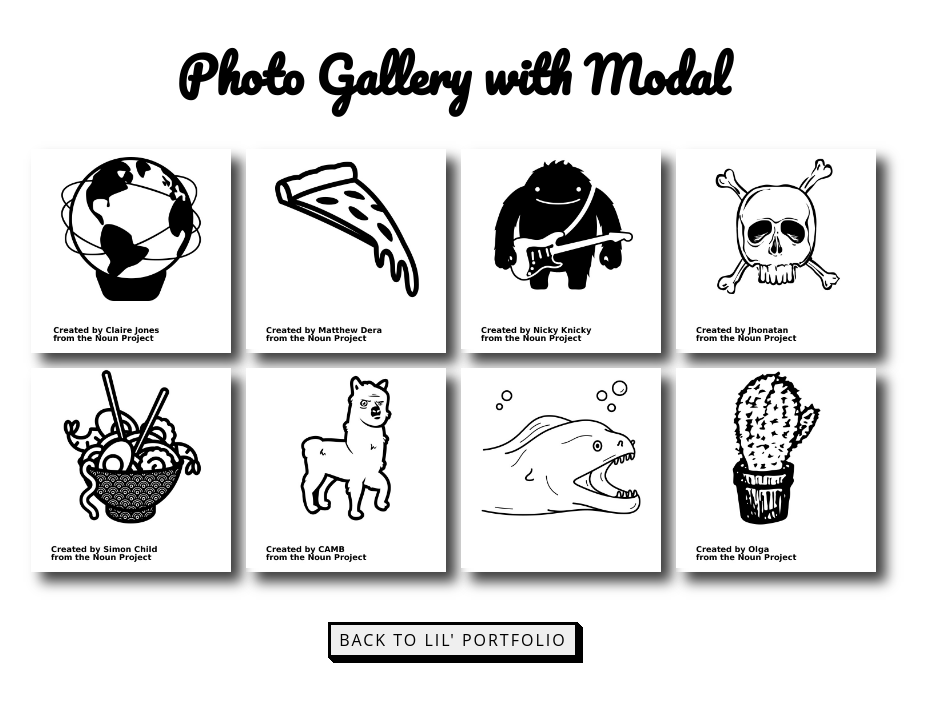
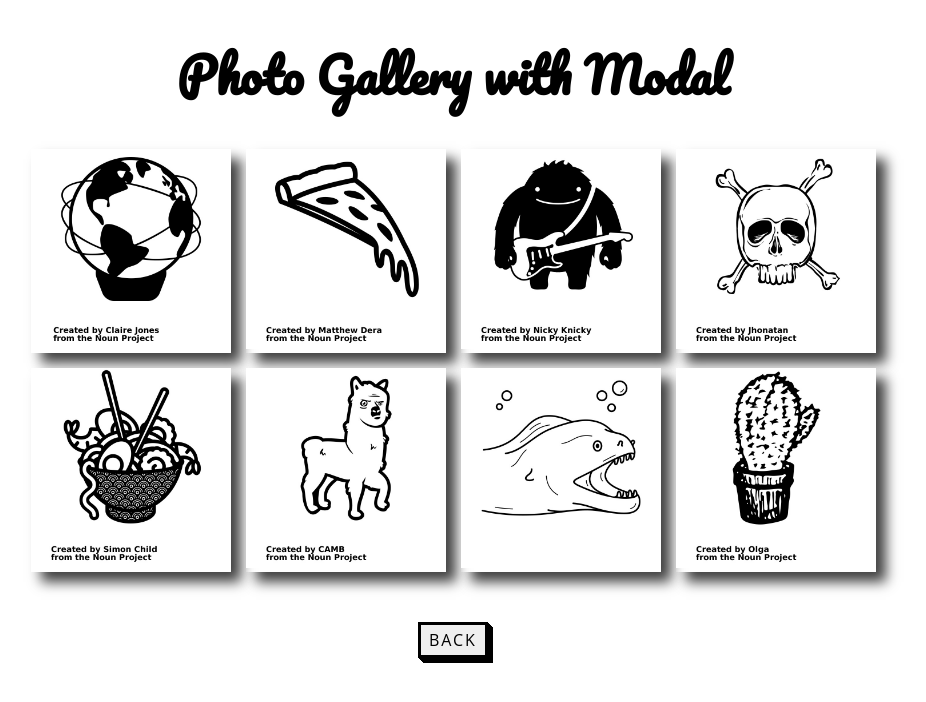
Before and after one commit to laurenpowers20/photo-gallery, a React (Create React App) app: page / in a window 1280 px wide. Shown: the top 702 px of the page, without its empty margins (187-1113 px from the left). Built offline with nearby package versions, Linux system fonts and the light colour scheme.

Commit message:
change button text

```diff
--- a/src/App.js
+++ b/src/App.js
@@ -11,7 +11,7 @@ function App() {
           href="https://react-portfolio-lauren-powers.netlify.app/features"
           rel="noreferrer"
         >
-          <button className="button-54">Back to Lil' Portfolio </button>{" "}
+          <button className="button-54">Back</button>{" "}
         </a>{" "}
       </div>
     </>
```
